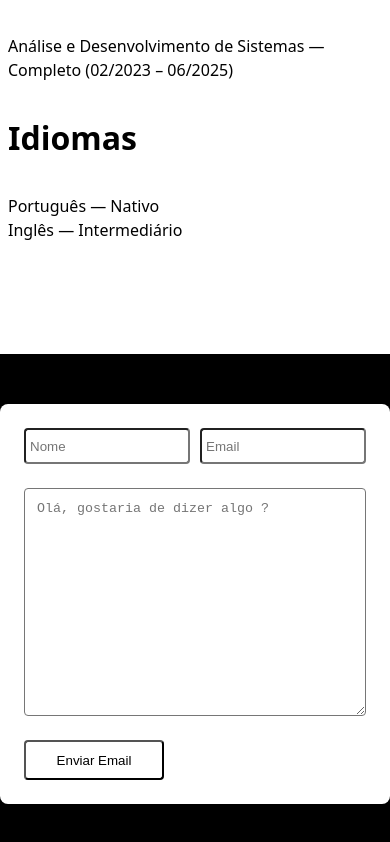
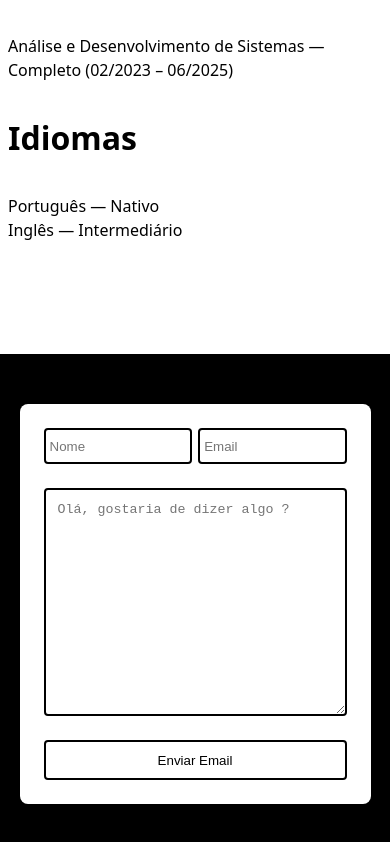
Before and after one commit to Gabriel-Dev-JS/LP-Gabriel, a React (Vite) app: page / in a window 390 px wide. Shown: the part 2186-3028 px from the top of the page. Built offline with nearby package versions, Linux system fonts and the light colour scheme.

Commit message:
responsividade na aba de contato

```diff
--- a/src/sections/Contato/style.module.css
+++ b/src/sections/Contato/style.module.css
@@ -57,6 +57,7 @@
     height: 24px;
     border-radius: 4px;
     padding: 4px;
+    border: solid 2px var(--preto);
 }
 
 .inputTextArea {
@@ -70,6 +71,7 @@
     width: 100%;
     border-radius: 4px;
     padding: 12px;
+    border: solid 2px var(--preto);
 }
 
 .inputBtn {
@@ -82,6 +84,8 @@
     border-radius: 4px;
     background-color: #FFFF;
     color: var(--preto);
+    background-color: #FFFF;
+    border: solid 2px var(--preto);
 }
 
 /* .inputBtn {
@@ -89,3 +93,13 @@
     display: flex;
     background-color: red;
 } */
+
+@media(max-width: 768px) {
+    .containerContatoFilho {
+        width: 90%;
+    }
+
+    .btnEmail {
+        width: 100%;
+    }
+}
```
